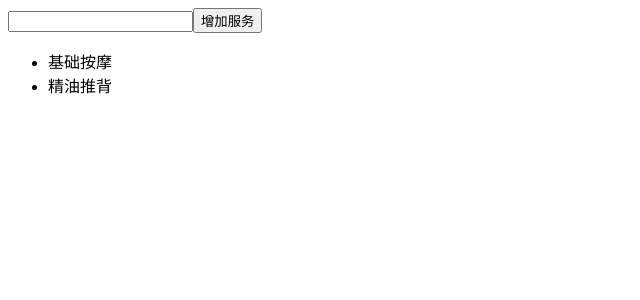
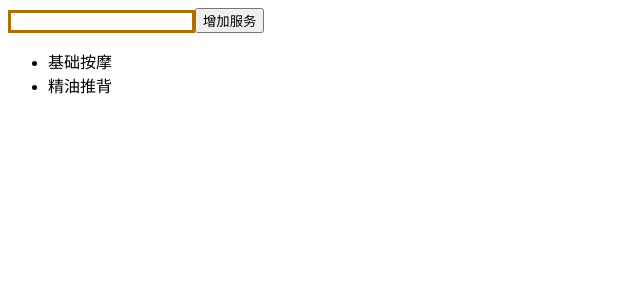
Before and after one commit to iwillbe12138/reactDemo, a React app: page / in a window 1280 px wide. Shown: the top 300 px of the page, without its empty margins (0-640 px from the left). Built offline with nearby package versions, Linux system fonts and the light colour scheme.

Commit message:
2021-03-09

```diff
--- a/src/Xiaojiejie.js
+++ b/src/Xiaojiejie.js
@@ -2,11 +2,12 @@
  * @Description:demo
  * @Author: iwillbe12138
  * @Date: 2021-03-05 01:02:17
- * @LastEditTime: 2021-03-08 21:20:35
+ * @LastEditTime: 2021-03-09 10:01:51
  * @LastEditors:
  */
 
 import React, { Component, Fragment } from 'react';
+import './style.css';
 //Fragment  碎片  可以最外层不用div
 class Xiaojiejie extends Component {
     render() {
@@ -15,6 +16,7 @@ class Xiaojiejie extends Component {
             <Fragment>
                 <div>
                     <input
+                        className="input"
                         value={this.state.inputValue}
                         onChange={this.inputChange.bind(this)}
                     ></input>
@@ -22,7 +24,15 @@ class Xiaojiejie extends Component {
                 </div>
                 <ul>
                     {this.state.list.map((item, index) => {
-                        return <li key={index + item}>{item}</li>;
+                        return (
+                            <li
+                                onClick={this.deleteItem.bind(this, index)}
+                                key={index + item}
+                                dangerouslySetInnerHTML={{ __html: item }} //html解析
+                            >
+                                {/* {item} */}
+                            </li>
+                        );
                     })}
                 </ul>
             </Fragment>
@@ -48,5 +58,13 @@ class Xiaojiejie extends Component {
             inputValue: '',
         });
     }
+    deleteItem(index) {
+        console.log(index);
+        let list = this.state.list;
+        list.splice(index, 1);
+        this.setState({
+            list: list,
+        });
+    }
 }
 export default Xiaojiejie;
--- /dev/null
+++ b/src/style.css
@@ -0,0 +1,3 @@
+.input {
+    border: 3px solid #ae7000;
+}
```
